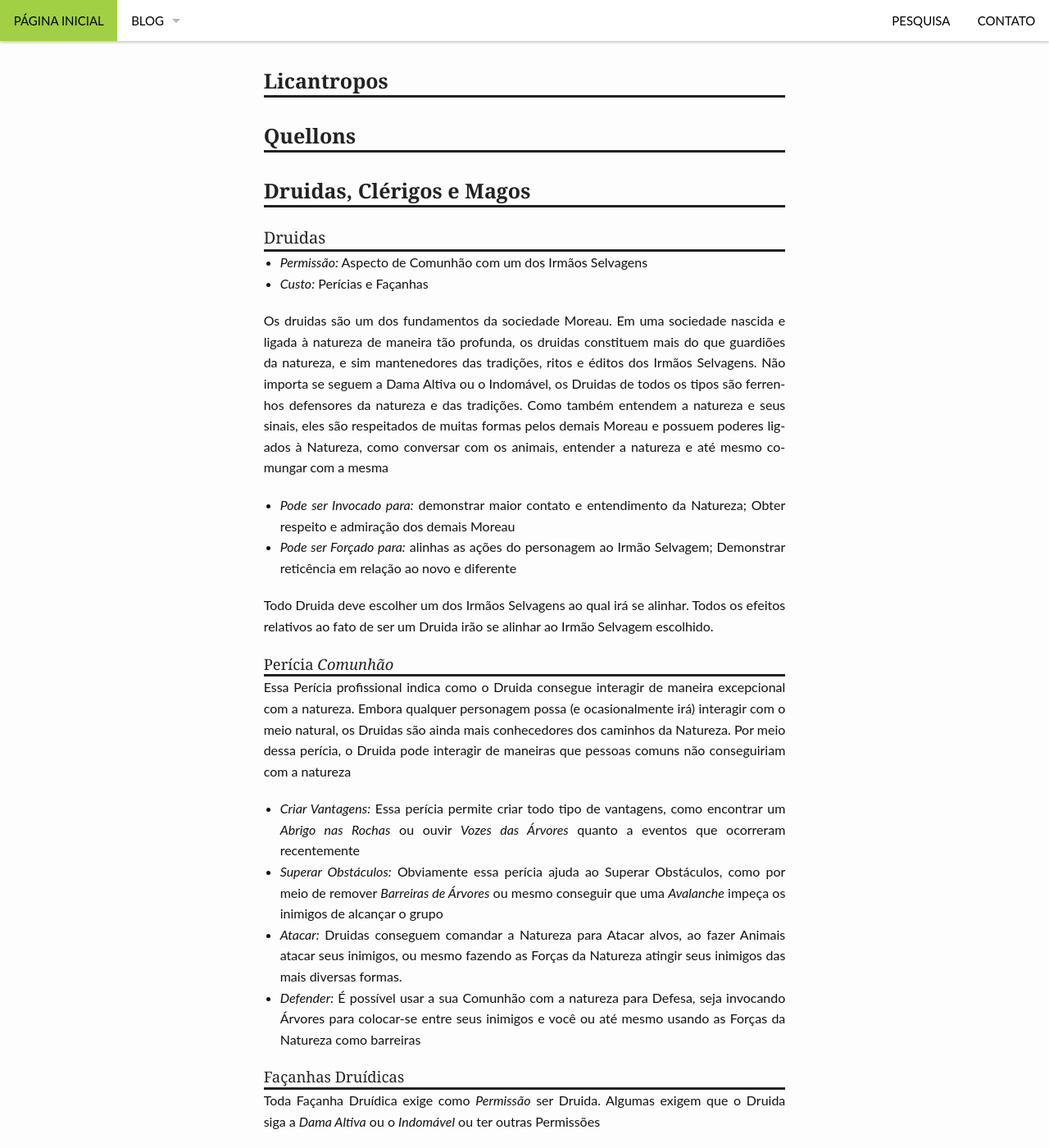
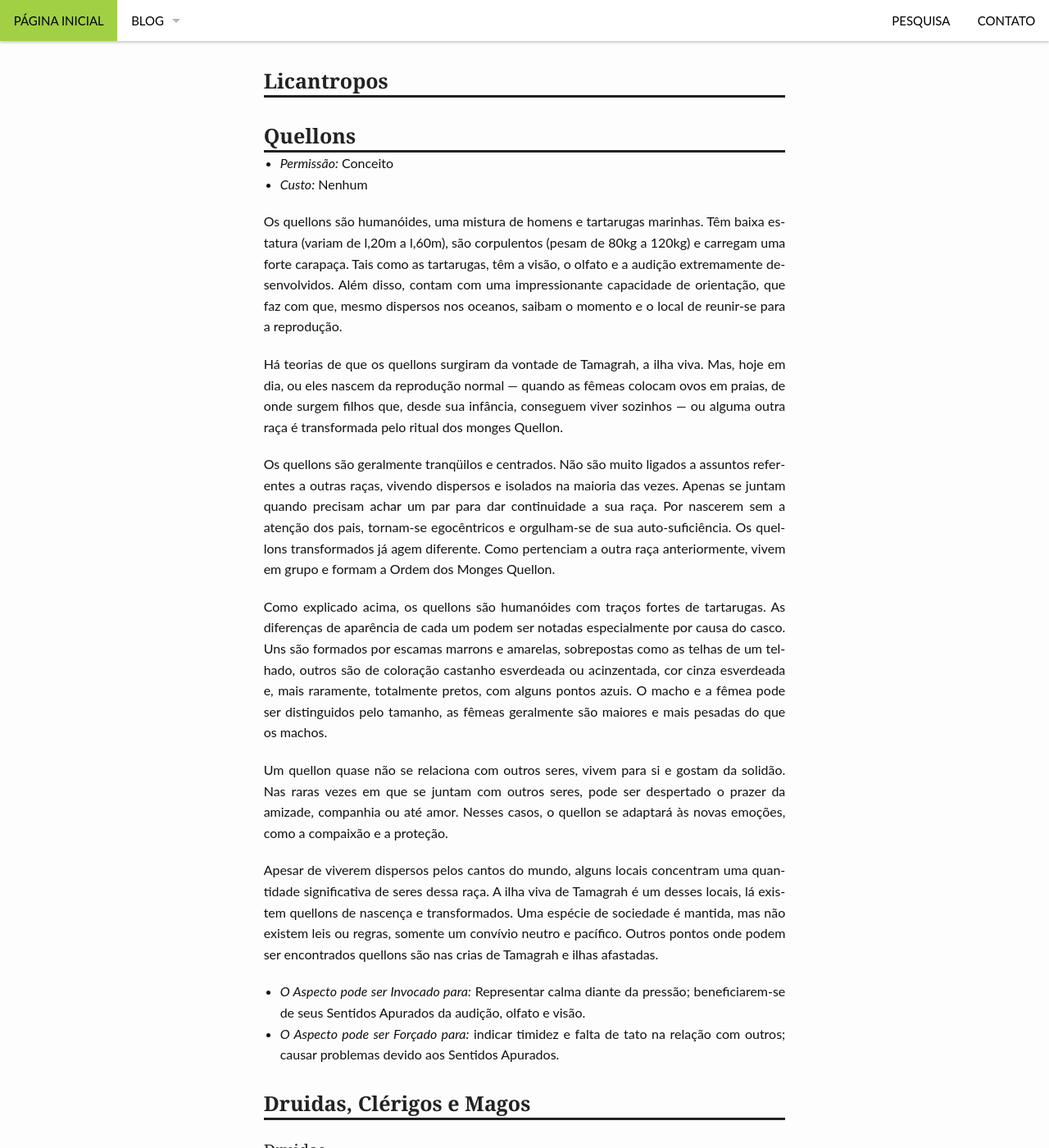
Before and after one commit to fabiocosta0305/fabiocosta0305.github.io-old, a Jekyll site: the page built from _posts/RPG/2015-05-27-DestinoDeMoreania-extras.md, in a window 1280 px wide and 1400 px high, scrolled down 6482 px. Shown: the whole window at 82% size. Built offline with Jekyll 4.4.1, drawn with Linux system fonts in a browser that asks for light colours.

Commit message:
Adicionada a RaÃ§a Quellon

```diff
--- a/_posts/RPG/2015-05-27-DestinoDeMoreania-extras.md
+++ b/_posts/RPG/2015-05-27-DestinoDeMoreania-extras.md
@@ -319,6 +319,62 @@ pelo menos, vivos) da maioria dos problemas.
 ### Licantropos
 
 ### Quellons
+
+- *Permissão:* Conceito
+- *Custo:* Nenhum
+
+Os  quellons  são  humanóides,  uma mistura  de  homens  e  tartarugas
+marinhas.  Têm  baixa   estatura  (variam  de  l,20m   a  l,60m),  são
+corpulentos   (pesam  de   80kg  a   120kg)  e   carregam  uma   forte
+carapaça. Tais como  as tartarugas, têm a visão, o  olfato e a audição
+extremamente desenvolvidos.  Além disso, contam com uma impressionante
+capacidade  de  orientação,  que  faz com  que,  mesmo  dispersos  nos
+oceanos, saibam o momento e o local de reunir-se para a reprodução.
+
+Há teorias de que os quellons  surgiram da vontade de Tamagrah, a ilha
+viva. Mas, hoje  em dia, ou eles nascem da  reprodução normal — quando
+as fêmeas colocam ovos em praias, de onde surgem filhos que, desde sua
+infância,  conseguem  viver   sozinhos  —  ou  alguma   outra  raça  é
+transformada pelo ritual dos monges Quellon.
+
+Os  quellons são  geralmente  tranqüilos e  centrados.  Não são  muito
+ligados  a assuntos  referentes a  outras raças,  vivendo dispersos  e
+isolados na maioria das vezes.  Apenas se juntam quando precisam achar
+um par  para dar continuidade a  sua raça. Por nascerem  sem a atenção
+dos   pais,    tornam-se   egocêntricos    e   orgulham-se    de   sua
+auto-suficiência. Os  quellons transformados  já agem  diferente. Como
+pertenciam a outra raça anteriormente, vivem em grupo e formam a Ordem
+dos Monges Quellon.
+
+Como explicado acima, os quellons  são humanóides com traços fortes de
+tartarugas. As  diferenças de aparência  de cada um podem  ser notadas
+especialmente  por  causa do  casco.   Uns  são formados  por  escamas
+marrons e amarelas,  sobrepostas como as telhas de  um telhado, outros
+são  de  coloração  castanho  esverdeada  ou  acinzentada,  cor  cinza
+esverdeada  e, mais  raramente, totalmente  pretos, com  alguns pontos
+azuis.   O macho  e a  fêmea pode  ser distinguidos  pelo tamanho,  as
+fêmeas geralmente são maiores e mais pesadas do que os machos.
+
+Um quellon  quase não se relaciona  com outros seres, vivem  para si e
+gostam da solidão.  Nas raras vezes em que se juntam com outros seres,
+pode ser despertado o prazer da amizade, companhia ou até amor. Nesses
+casos, o  quellon se adaptará às  novas emoções, como a  compaixão e a
+proteção.
+
+Apesar  de viverem  dispersos  pelos cantos  do  mundo, alguns  locais
+concentram uma  quantidade significativa de  seres dessa raça.  A ilha
+viva de Tamagrah é um desses locais, lá existem quellons de nascença e
+transformados. Uma  espécie de  sociedade é  mantida, mas  não existem
+leis ou regras,  somente um convívio neutro e  pacífico. Outros pontos
+onde podem ser encontrados quellons são  nas crias de Tamagrah e ilhas
+afastadas.
+
+- *O  Aspecto pode  ser Invocado  para:* Representar  calma diante  da
+  pressão;  beneficiarem-se  de  seus Sentidos  Apurados  da  audição,
+  olfato e visão.
+- *O Aspecto pode  ser Forçado para:* indicar timidez e  falta de tato
+  na  relação  com  outros;   causar  problemas  devido  aos  Sentidos
+  Apurados.
 
 ### Druidas, Clérigos e Magos
 
```
